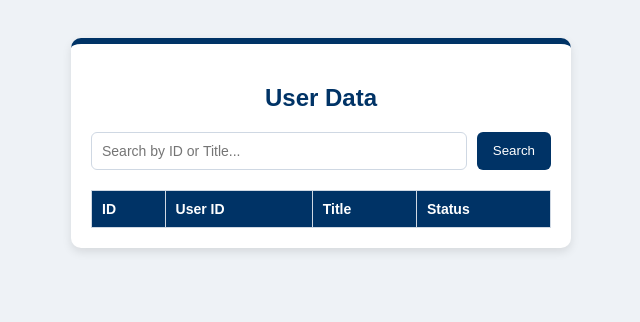
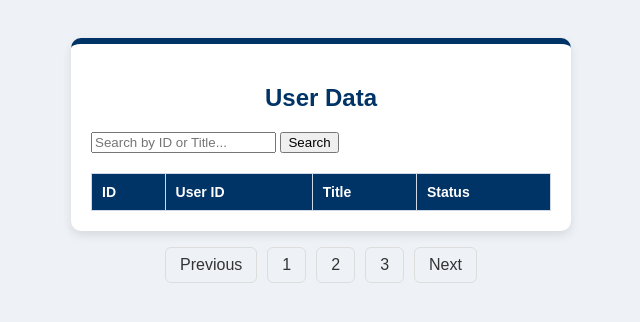
Before and after one commit to taranpreet03/Docket-Search, a plain HTML site: page index.html in a window 1280 px wide. Shown: the whole page, without its empty margins (319-959 px from the left). Drawn offline with Linux system fonts and the light colour scheme; no server answers.

Commit message:
Removed search button filteration done automatically

```diff
--- a/index.html
+++ b/index.html
@@ -34,6 +34,15 @@
       </tbody>
     </table>
   </div>
+  <nav aria-label="Page navigation example">
+  <ul class="pagination">
+    <li class="page-item"><a class="page-link" href="#">Previous</a></li>
+    <li class="page-item"><a class="page-link" href="#">1</a></li>
+    <li class="page-item"><a class="page-link" href="#">2</a></li>
+    <li class="page-item"><a class="page-link" href="#">3</a></li>
+    <li class="page-item"><a class="page-link" href="#">Next</a></li>
+  </ul>
+</nav>
  <script src="script.js"></script>
 </body>
 </html>
--- a/script.js
+++ b/script.js
@@ -1,6 +1,6 @@
 const API_URL = "https://jsonplaceholder.typicode.com/todos";
 
-const searchBtn = document.getElementById("searchBtn");
+// const searchBtn = document.getElementById("searchBtn");
 const searchInput = document.getElementById("searchInput");
 const resultsDiv = document.getElementById("results");
 
@@ -43,20 +43,24 @@ function displayTodos(todos) {
 }
 
 // Search filter
-searchBtn.addEventListener("click", () => {
+searchInput.addEventListener("input", () => {
   const query = searchInput.value.trim().toLowerCase();
 
+  // If input is empty, show all data
   if (query === "") {
-    displayTodos([]);
+    displayTodos(allTodos);
     return;
   }
 
   let filtered = [];
+
+  // Search by ID
   if (!isNaN(query)) {
     filtered = allTodos.filter(todo =>
       todo.id === Number(query)
     );
   }
+  // Search by title
   else {
     filtered = allTodos.filter(todo =>
       todo.title.toLowerCase().includes(query)
@@ -67,4 +71,5 @@ searchBtn.addEventListener("click", () => {
 });
 
 
+
 loadTodos();
--- a/style.css
+++ b/style.css
@@ -24,7 +24,7 @@ h2 {
   color: #003366;
 }
 
-.search-box {
+/* .search-box {
   display: flex;
   gap: 10px;
 }
@@ -48,7 +48,7 @@ h2 {
 
 .search-box button:hover {
    background: #002244;
-}
+} */
 
 .todo {
   background: #f9fbfd;
@@ -124,6 +124,48 @@ th, td {
   color: #888;
 }
 
+/* pagination */
+.pagination {
+  display: flex;
+  list-style: none;
+  gap: 10px;
+  justify-content: center;
+  padding: 0;
+}
+
+.page-item {
+  border-radius: 6px;
+}
+
+.page-link {
+  display: block;
+  padding: 8px 14px;
+  text-decoration: none;
+  color: #333;
+  border: 1px solid #ddd;
+  border-radius: 6px;
+  transition: all 0.3s ease;
+  font-weight: 500;
+}
+
+.page-link:hover {
+  background-color: #003366;
+  color: #fff;
+  border-color: #003366;
+}
+
+.page-item.active .page-link {
+  background-color: #003366;
+  color: white;
+  border-color:#003366;
+}
+
+.page-item.disabled .page-link {
+  color: #aaa;
+  pointer-events: none;
+  border-color: #eee;
+}
+
 /* Mobile */
 @media (max-width: 600px) {
 
```
